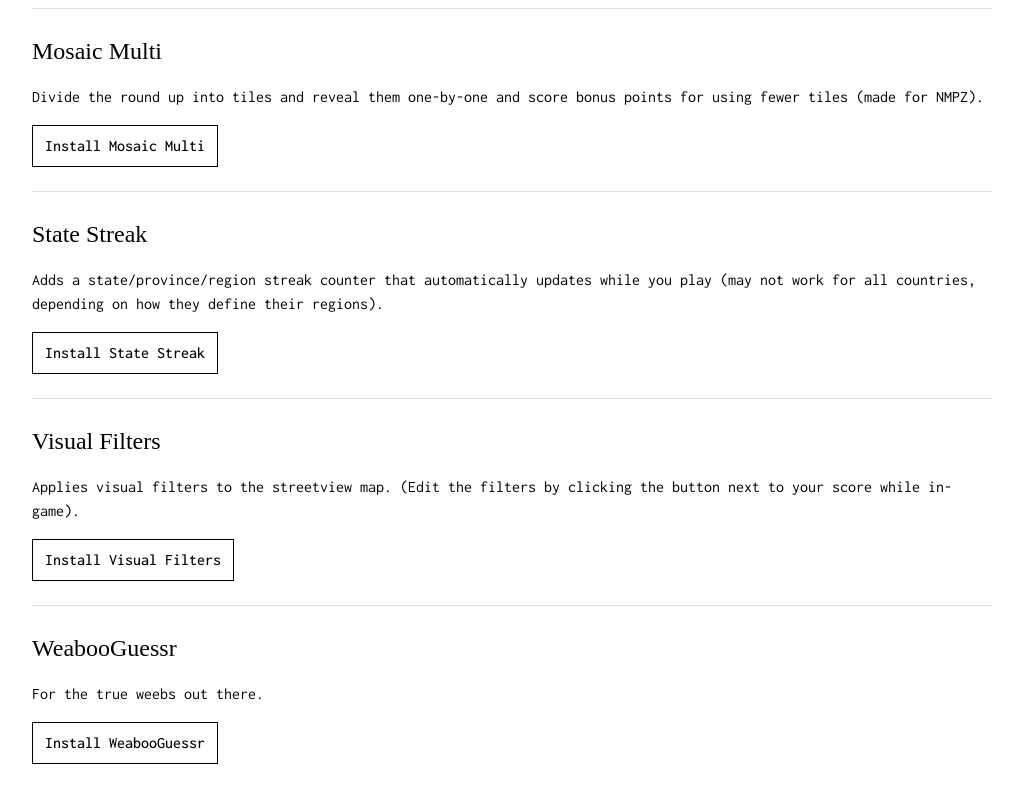
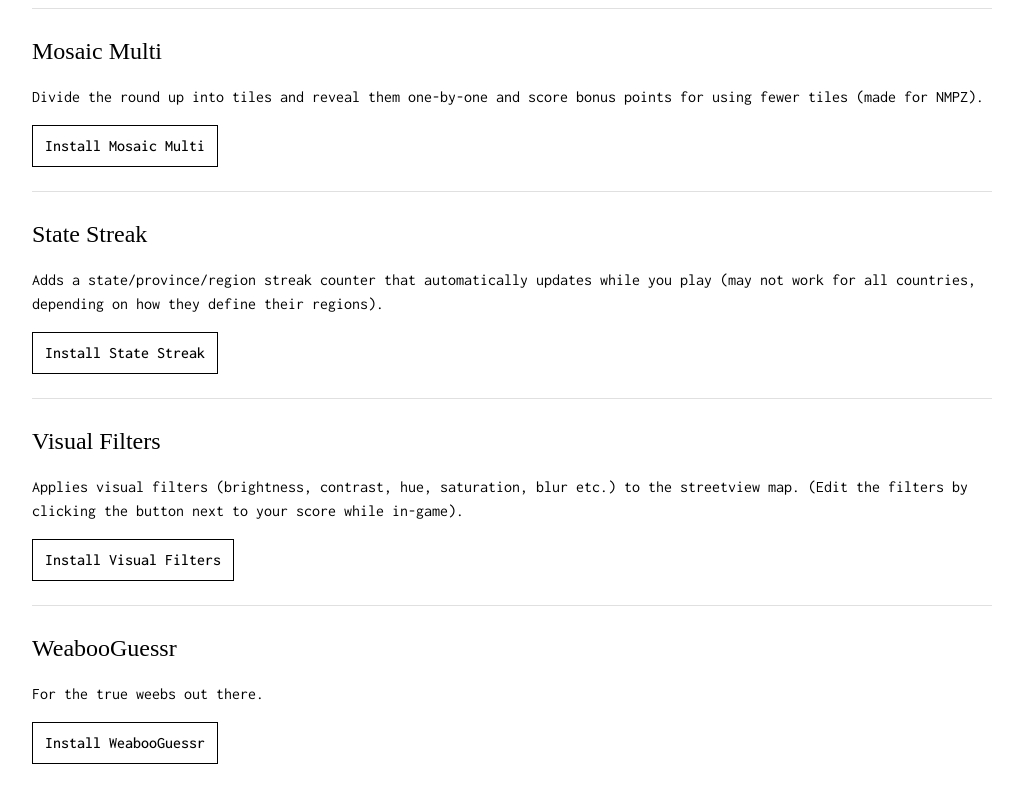
Before and after one commit to miraclewhips/miraclewhips.github.io, a plain HTML site: page index.html in a window 1280 px wide. Shown: the part 1794-2594 px from the top of the page, without its empty margins (128-1139 px from the left). Drawn offline with Linux system fonts and the light colour scheme; a web font is replaced by a local one.

Commit message:
updated desc

```diff
--- a/index.html
+++ b/index.html
@@ -109,7 +109,7 @@
 
 		<h2>Visual Filters</h2>
 
-		<p>Applies visual filters to the streetview map. (Edit the filters by clicking the button next to your score while in-game).</p>
+		<p>Applies visual filters (brightness, contrast, hue, saturation, blur etc.) to the streetview map. (Edit the filters by clicking the button next to your score while in-game).</p>
 
 		<p><a href="https://github.com/miraclewhips/geoguessr-userscripts/raw/master/geoguessr-visual-filters.user.js" rel="noopener noreferrer" class="button">Install Visual Filters</a></p>
 
```
